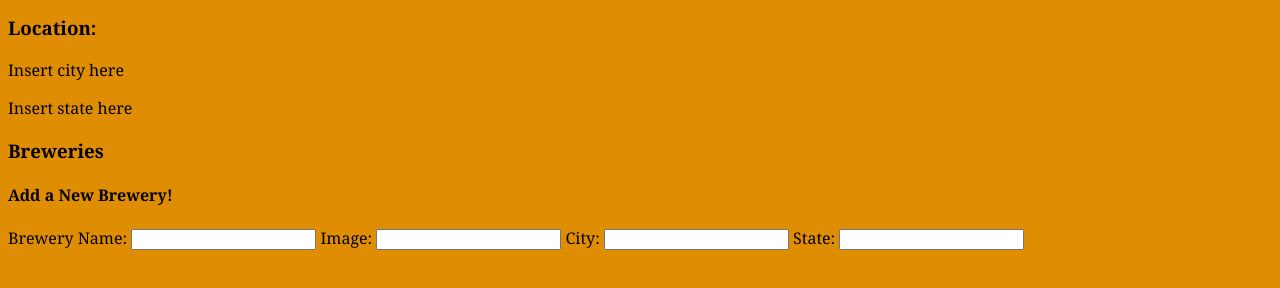
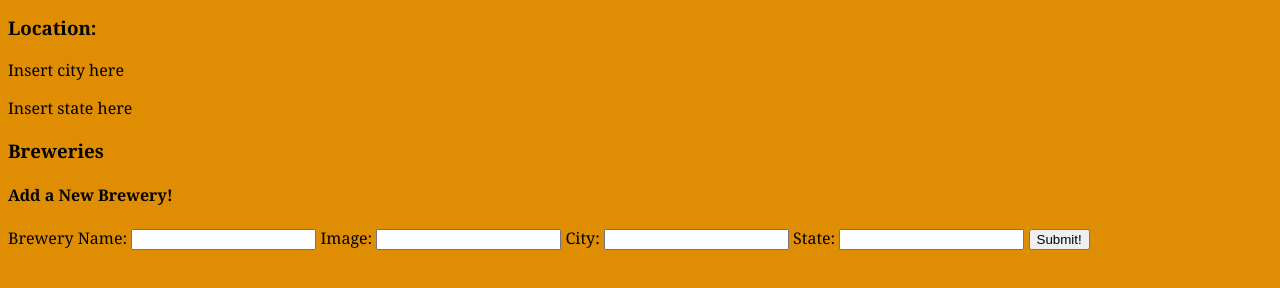
Before and after one commit to Worldcarver/phase-1-project, a plain HTML site: page index.html in a window 1280 px wide. Shown: the part 222-510 px from the top of the page. Drawn offline with Linux system fonts and the light colour scheme; no server answers.

Commit message:
added submit button to form

```diff
--- a/index.html
+++ b/index.html
@@ -41,6 +41,7 @@
         <input type="text" name="city" id="new-city" />
         <label for="state">State: </label>
         <input type="text" name="city" id="new-state"/>
+        <input type="submit" value="Submit!" />
     </form>
 
 
```
